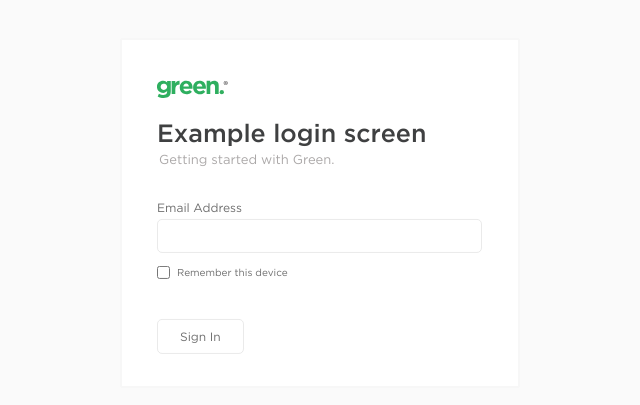
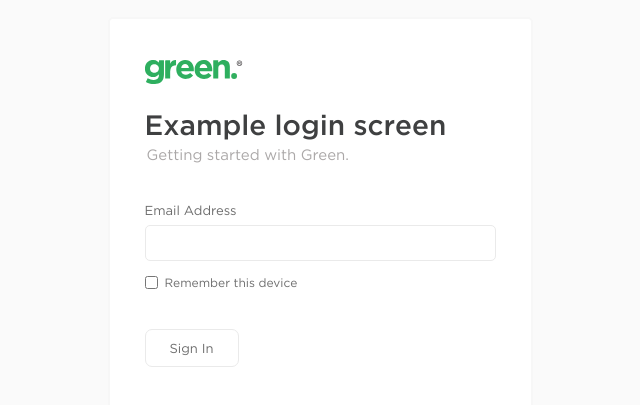
Before and after one commit to aidanw1/login-task, a React (Create React App) app: page / in a window 1280 px wide. Shown: the part 187-592 px from the top of the page, without its empty margins (320-960 px from the left). Built offline with nearby package versions, Linux system fonts and the light colour scheme.

Commit message:
login authentication, local storage and css grid added

```diff
--- a/src/css/App.scss
+++ b/src/css/App.scss
@@ -1,20 +1,32 @@
 @import "./login.scss";
 @import "./font.scss";
+
+// RESPONSIVE BREAKPOINTS
+$bp-small: 37.5em; // 600px;
 
 *,
 *::before,
 *::after {
   font-family: Gotham, sans-serif;
   box-sizing: inherit;
+  padding: 0;
+  margin: 0;
 }
 
 html {
   box-sizing: border-box;
   font-size: 62.5%; // 10px/16px = 62.5% -> 1rem = 10px
+  @media only screen and (max-width: $bp-small) {
+    font-size: 55%;
+  }
 }
 
 body {
+  background-color: #fafafa;
+}
+
+html,
+body {
   padding: 0;
   margin: 0;
-  background-color: #fafafa;
 }
--- a/src/css/_login.scss
+++ b/src/css/_login.scss
@@ -1,55 +1,55 @@
 $color-primary: #aba8a8;
-$border-radius: 5px;
+$border-radius: 0.5rem;
+$button-radius: 0.7rem;
 $border-color: #eaeaea;
 $label-color: #6d6d6d;
 
 // RESPONSIVE BREAKPOINTS
-// $bp-largest: 75em; // 1200px
-// $bp-large: 62.5em; // 1000px
-$bp-medium: 50em; // 800px;
-// $bp-small: 37.5em; // 600px;
+$bp-small: 37.5em; // 600px;
+
+.grid {
+  @media only screen and (max-width: $bp-small) {
+    grid-template-columns: 37rem;
+  }
+
+  display: grid;
+  grid-gap: 1.5rem;
+  grid-template-columns: 42.5rem;
+  justify-content: center;
+  align-content: center;
+  height: 100vh;
+  grid-auto-flow: column;
 
   .login-container {
-  @media only screen and (max-width: $bp-medium) {
-    width: 35rem;
-  }
-
     border: 2px solid #f7f7f7;
-  border-radius: 2px;
-  display: inline-block;
+    border-radius: $border-radius;
     background-color: white;
-  width: 40rem;
-  left: 50%;
-  top: 50%;
-  position: absolute;
-  transform: translate(-50%, -50%);
-
-  border-radius: 2px;
-
+    // left: 50%;
+    // top: 50%;
+    // position: absolute;
+    // transform: translate(-50%, -50%);
     &__content {
-    margin-left: 35px;
-
+      margin: 4rem 3.5rem;
       .headers {
         &__heading {
           color: #3f4041;
           font-weight: 500;
-        font-size: 2.5rem;
-        margin-bottom: 6px;
+          font-size: 2.8rem;
+          margin-bottom: 0.6rem;
         }
 
         &__sub-heading {
-        margin-left: 2px;
+          margin-left: 0.2rem;
           color: $color-primary;
           font-weight: 400;
-        font-size: 1.3rem;
+          font-size: 1.5rem;
         }
       }
 
       img {
-      margin-top: 40px;
-      margin-bottom: 25px;
+        margin-bottom: 3rem;
         display: block;
-      width: 20%;
+        height: 2.5rem;
       }
 
       h2,
@@ -58,27 +58,36 @@ $bp-medium: 50em; // 800px;
       }
 
       &__input-box {
-      margin-top: 35px;
+        margin-top: 4rem;
         display: flex;
         flex-direction: column;
 
         label {
-        font-size: 1.2rem;
+          font-size: 1.3rem;
           color: $label-color;
           margin: 0;
         }
 
         input {
-        margin-top: 5px;
+          margin-top: 0.75rem;
           border: 1px solid $border-color;
-        padding: 9px 0;
+          padding: 1rem 0;
           border-radius: $border-radius;
-        width: 90%;
+          width: 100%;
+        }
+
+        .warning {
+          border: 1px solid red !important;
+        }
+
+        .help {
+          font-size: 1rem;
+          color: red;
         }
       }
 
       &__remember-device {
-      margin-top: 13px;
+        margin-top: 1.5rem;
         display: flex;
         align-items: center;
 
@@ -89,9 +98,9 @@ $bp-medium: 50em; // 800px;
 
         label {
           font-weight: 400;
-        font-size: 1rem;
+          font-size: 1.2rem;
           color: $label-color;
-        margin-left: 7px;
+          margin-left: 0.7rem;
         }
       }
 
@@ -99,12 +108,13 @@ $bp-medium: 50em; // 800px;
         cursor: pointer;
         color: $label-color;
         font-weight: 400;
-      font-size: 1.2rem;
-      margin: 40px 0 32px 0;
+        font-size: 1.3rem;
+        margin-top: 4rem;
         background: none;
         border: 1px solid $border-color;
-      border-radius: $border-radius;
-      padding: 10px 22px;
+        border-radius: $button-radius;
+        padding: 1.1rem 2.4rem;
       }
     }
   }
+}
--- a/src/ui/Login.jsx
+++ b/src/ui/Login.jsx
@@ -1,48 +1,72 @@
-import React, { useState } from "react";
+import React, { useState, useEffect } from "react";
+import validate from "../validation/validateLogin";
+import useForm from "../validation/useForm";
+
+const LOCAL_STORAGE_KEY = "user_values";
 
 export default function Login() {
-  const [user, setUser] = useState("");
+  // const [initialValues, setInitialValues] = useState("");
+  const [rememberMe, setRememberMe] = useState(false);
 
+  const { values, handleChange, handleSubmit, errors } = useForm(
+    login,
+    validate,
+    LOCAL_STORAGE_KEY,
+    rememberMe,
+    setRememberMe
+  );
+
+  function login() {
+    console.log("No errors, submit callback called!");
+  }
+
+  const onChangeCheckbox = (e) => {
+    setRememberMe(e.target.checked);
+  };
+
+  // onChange={() => setIsChecked(!isChecked)}
   return (
+    <div className="grid">
       <div className="login-container">
         <div className="login-container__content">
           <img src="./green.svg" alt="green energy company logo" />
           <div className="headers">
             <h2 className="headers__heading">Example login screen</h2>
-          <h3 className="headers__sub-heading">Getting started with Green.</h3>
+            <h3 className="headers__sub-heading">
+              Getting started with Green.
+            </h3>
           </div>
-        <form
-          onSubmit={(e) => {
-            e.preventDefault();
-            setUser("");
-            alert(`${user} has logged in`);
-          }}
-        >
+          <form onSubmit={handleSubmit} noValidate>
             <div className="login-container__content__input-box">
               <label htmlFor="email">Email Address</label>
+              {/* pass in email key returned from the values object stored in useForm custom hook */}
+              {/* set the default value using || to an empty string if values.email doesnt exist */}
               <input
-              value={user}
-              onChange={(e) => setUser(e.target.value)}
-              className="input"
+                className={`${errors.email && "warning"}`}
+                value={values.email || ""}
+                onChange={handleChange}
+                required
+                name="email"
                 type="email"
-              id="email"
                 maxLength="50"
               />
+              {errors.email && <p className="help">{errors.email}</p>}
             </div>
             <div className="login-container__content__remember-device">
-            <input type="checkbox" />
+              <input
+                type="checkbox"
+                name="rememberMe"
+                checked={rememberMe}
+                onChange={onChangeCheckbox}
+              />
               <label>Remember this device</label>
             </div>
-          <button
-            disabled={user.length < 1}
-            className="login-container__content--btn"
-            type="submit"
-            value="Submit"
-          >
+            <button className="login-container__content--btn" type="submit">
               Sign In
             </button>
           </form>
         </div>
       </div>
+    </div>
   );
 }
--- /dev/null
+++ b/src/validation/useForm.js
@@ -0,0 +1,65 @@
+import { useState, useEffect } from "react";
+
+//validate takes an object, values and returns another object, errors.
+
+const useForm = (
+  callback,
+  validate,
+  LOCAL_STORAGE_KEY,
+  rememberMe,
+  setRememberMe
+) => {
+  const [values, setValues] = useState({});
+
+  // const [values, setValues] = useLocalStorage("User values", {});
+  const [errors, setErrors] = useState({});
+  const [isSubmitting, setIsSubmitting] = useState(false);
+
+  useEffect(() => {
+    const rememberMe = localStorage.getItem("rememberMe") === "true";
+    const email = rememberMe ? localStorage.getItem("email") : "";
+    setValues({ email, rememberMe });
+    // setValues(email);
+    // setRememberMe(rememberMe);
+  }, []);
+
+  const handleSubmit = (event) => {
+    if (event) event.preventDefault();
+
+    // Only validate if the validate function is used
+    if (validate) {
+      setErrors(validate(values));
+    }
+
+    if (values) {
+      setIsSubmitting(true);
+    }
+
+    setValues("");
+
+    if (values.email !== "") {
+      alert(`${values.email} has logged in`);
+    }
+
+    localStorage.setItem("rememberMe", rememberMe);
+    localStorage.setItem("email", rememberMe ? values.email : "");
+  };
+
+  const handleChange = (event) => {
+    event.persist();
+
+    setValues((values) => ({
+      ...values,
+      [event.target.name]: event.target.value,
+    }));
+  };
+
+  return {
+    handleChange,
+    handleSubmit,
+    values,
+    errors,
+  };
+};
+
+export default useForm;
--- /dev/null
+++ b/src/validation/validateLogin.js
@@ -0,0 +1,19 @@
+// 1. Define validation rules for the form
+// 2. Store any errors in a state variable
+// 3. Prevent the form from submitting if any errors exist
+
+//1.
+export default function validateLogin(values) {
+  let errors = {};
+
+  // Email Errors
+  //2. if value is empty string it will evaluate to true - checks values exist
+  if (!values.email) {
+    errors.email = "Email required";
+
+    //3.
+  } else if (!/^[A-Z0-9._%+-]+@[A-Z0-9.-]+\.[A-Z]{2,}$/i.test(values.email)) {
+    errors.email = "Invalid email address";
+  }
+  return errors;
+}
```
Also changed, not shown: src/validation/useLocalStorage.js (added, +40 -0 lines). Lines whose indentation alone changed are shown as unchanged.
